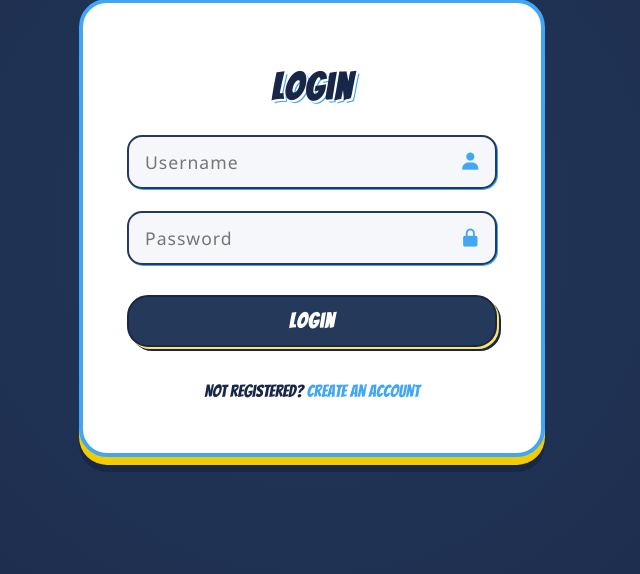
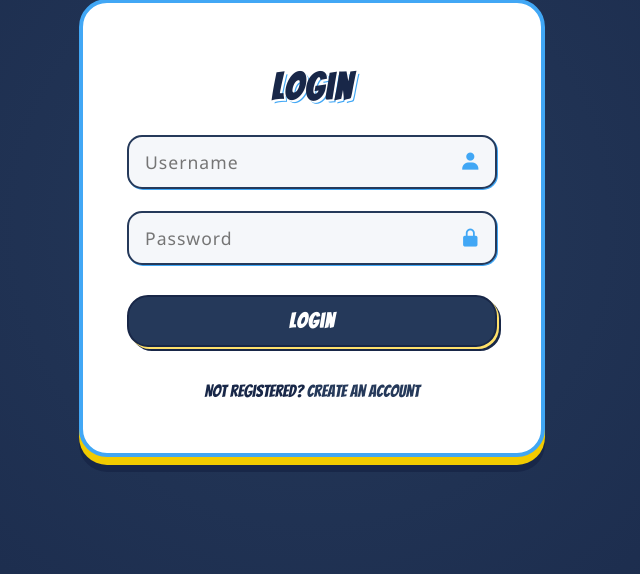
Before and after one commit to LunguFabian/GameOfSuperheroes, a PHP site: page /front/LoginPage/LoginPage.html in a window 1280 px wide. Shown: the part 172-746 px from the top of the page, without its empty margins (328-968 px from the left). Run offline with PHP 8.4, Linux system fonts and the light colour scheme.

Commit message:
color changes

```diff
--- a/Application/src/front/LoginPage/style.css
+++ b/Application/src/front/LoginPage/style.css
@@ -159,7 +159,7 @@ h1 {
 }
 
 .register-link a {
-    color: var(--light-blue);
+    color: var(--blue);
     text-decoration: underline;
     font-family: 'Bangers', cursive;
     transition: color 0.17s;
--- a/Application/src/front/RegisterPage/style.css
+++ b/Application/src/front/RegisterPage/style.css
@@ -158,7 +158,7 @@ h1 {
 }
 
 .register-link a {
-    color: var(--light-blue);
+    color: var(--blue);
     text-decoration: underline;
     font-family: 'Bangers', cursive;
     transition: color 0.17s;
```
